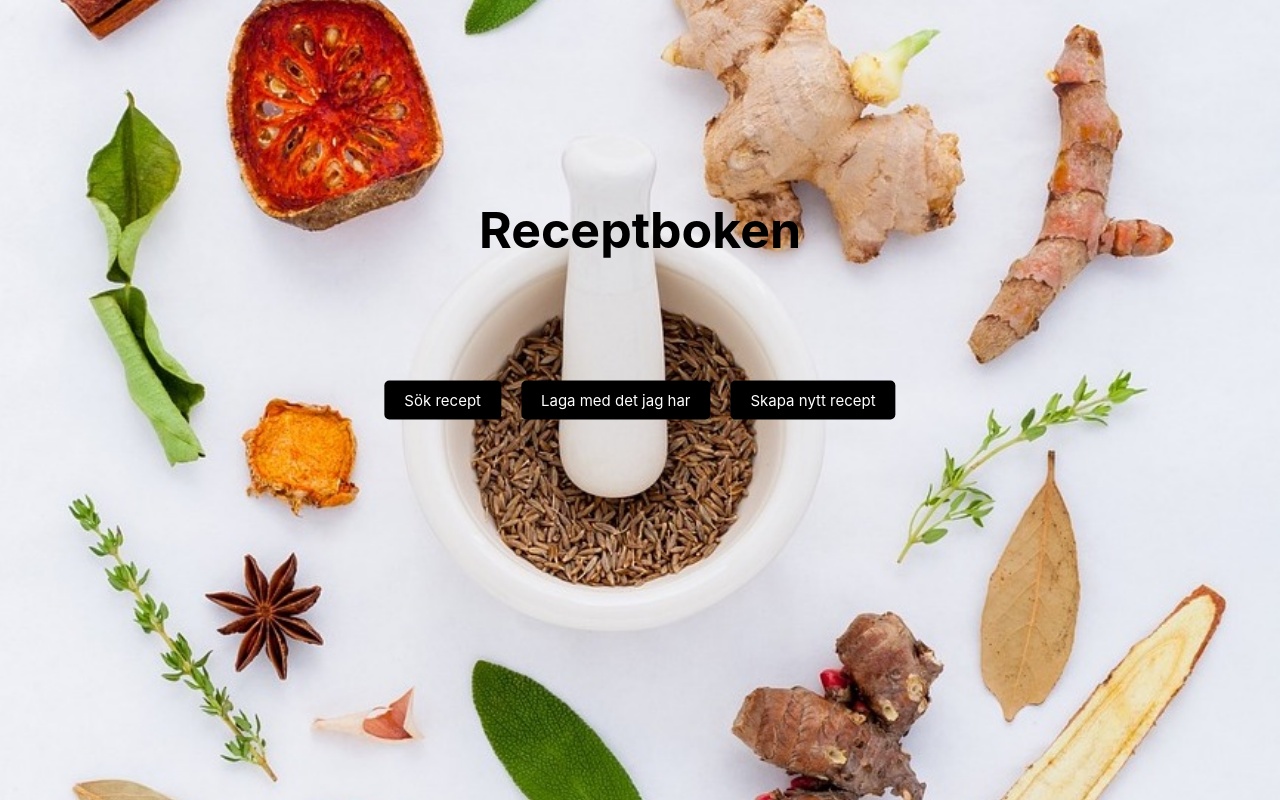
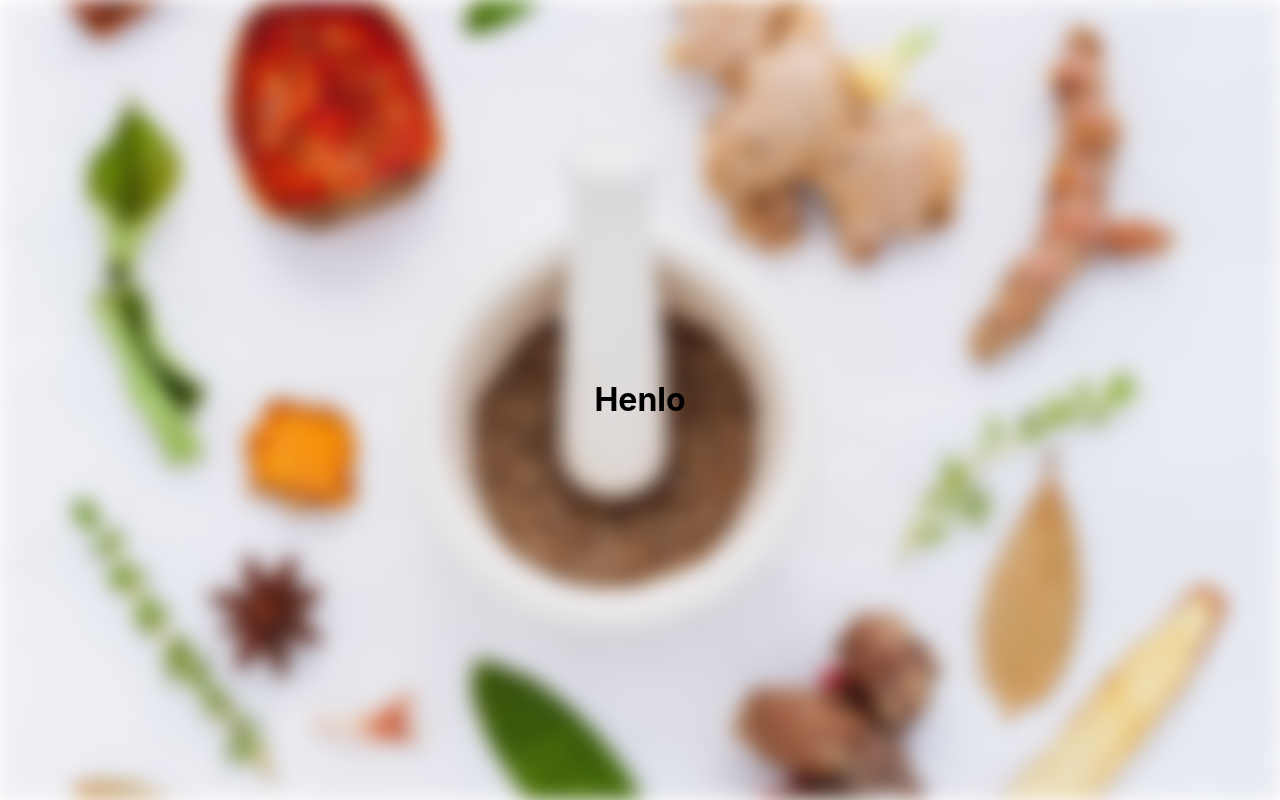
Before and after one commit to Team-Jeffry/receptboken-frontend, a React (Create React App) app: page /suggest in a window 1280 px wide. Built offline with nearby package versions, Linux system fonts and the light colour scheme.

Commit message:
testing stuff - nothing serious

```diff
--- a/package.json
+++ b/package.json
@@ -8,6 +8,7 @@
     "@testing-library/user-event": "^13.5.0",
     "react": "^17.0.2",
     "react-dom": "^17.0.2",
+    "react-router-dom": "^6.2.1",
     "react-scripts": "5.0.0",
     "web-vitals": "^2.1.3"
   },
--- a/src/App.js
+++ b/src/App.js
@@ -1,14 +1,17 @@
+import React from "react";
+import { BrowserRouter as Router, Routes, Route } from "react-router-dom";
+import Suggest from "./component/Suggest";
+import Home from "./component/Home";
+
 function App() {
-  return (
-    <div className="background">
-         <h1 className="title">Receptboken</h1>
-    <div className="container">
-        <button>Sök recept</button>
-        <button>Laga med det jag har</button>
-        <button>Skapa nytt recept</button>
-    </div>
-</div>
-  );
+    return (
+        <Router>
+            <Routes>
+                <Route exact path="/" element={<Home />} />
+                <Route exact path="/suggest" element={<Suggest />} />
+            </Routes>
+        </Router>
+    );
 }
 
 export default App;
--- /dev/null
+++ b/src/component/Home.jsx
@@ -0,0 +1,19 @@
+import React, { Component } from "react";
+import { Link } from "react-router-dom";
+
+export default class Home extends Component {
+    render() {
+        return (
+            <div className="background">
+                <h1 className="title">Receptboken</h1>
+                <div className="container">
+                    <button>Sök recept</button>
+                    <Link to="/suggest">
+                        <button>Laga med det jag har</button>
+                    </Link>
+                    <button>Skapa nytt recept</button>
+                </div>
+            </div>
+        );
+    }
+}
--- /dev/null
+++ b/src/component/Suggest.jsx
@@ -0,0 +1,14 @@
+import React, { Component } from "react";
+
+export default class Suggest extends Component {
+    render() {
+        return (
+            <div>
+                <div className="background blurred"></div>
+                <div className="container">
+                    <h1>Henlo</h1>
+                </div>
+            </div>
+        );
+    }
+}
--- a/src/index.css
+++ b/src/index.css
@@ -67,7 +67,7 @@ button {
 }*/
 
 .background {
-  position: fixed;
+  position: absolute;
   top: 0;
   width: 100%;
   height: 100%;
@@ -75,3 +75,7 @@ button {
   background-position: center;
   background-image: url('images/background.jpeg');
 }
+
+.blurred {
+  filter: blur(10px);
+}
```
Also changed, not shown: 1 other file (tests, documents, lock files or other folders).
